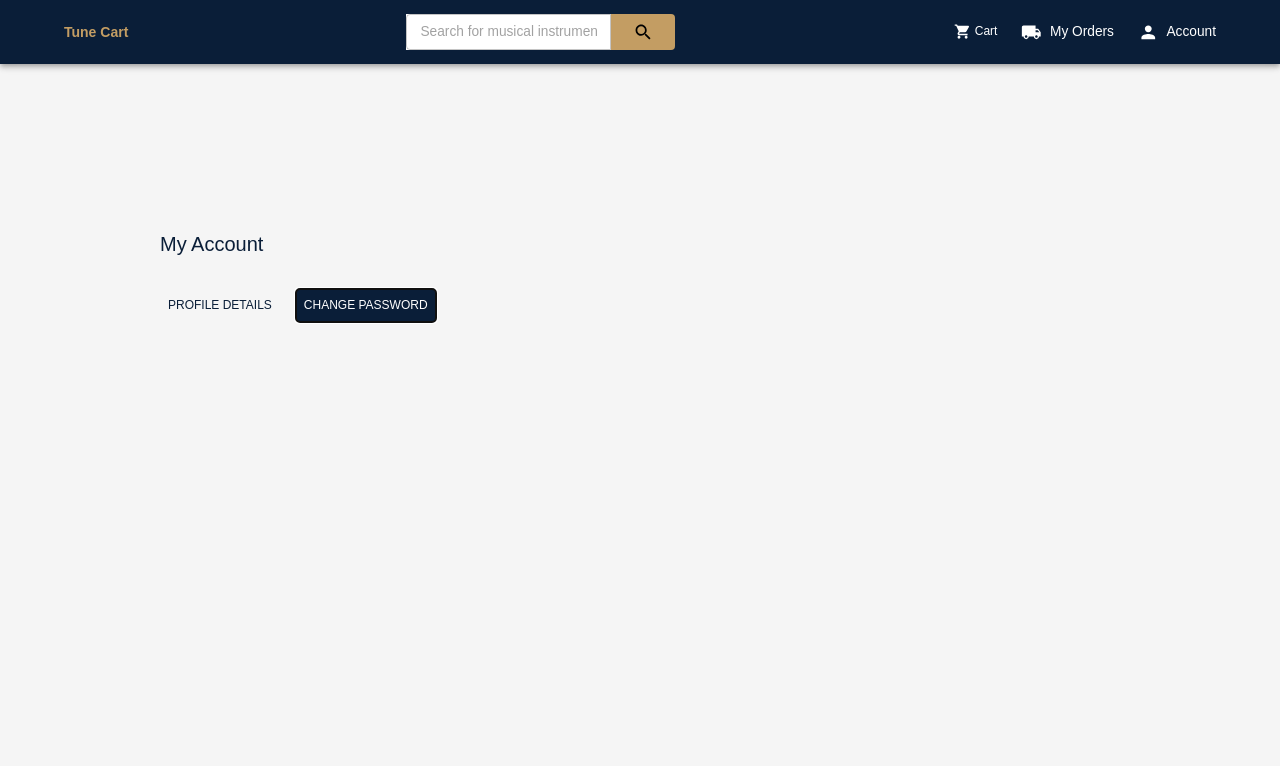
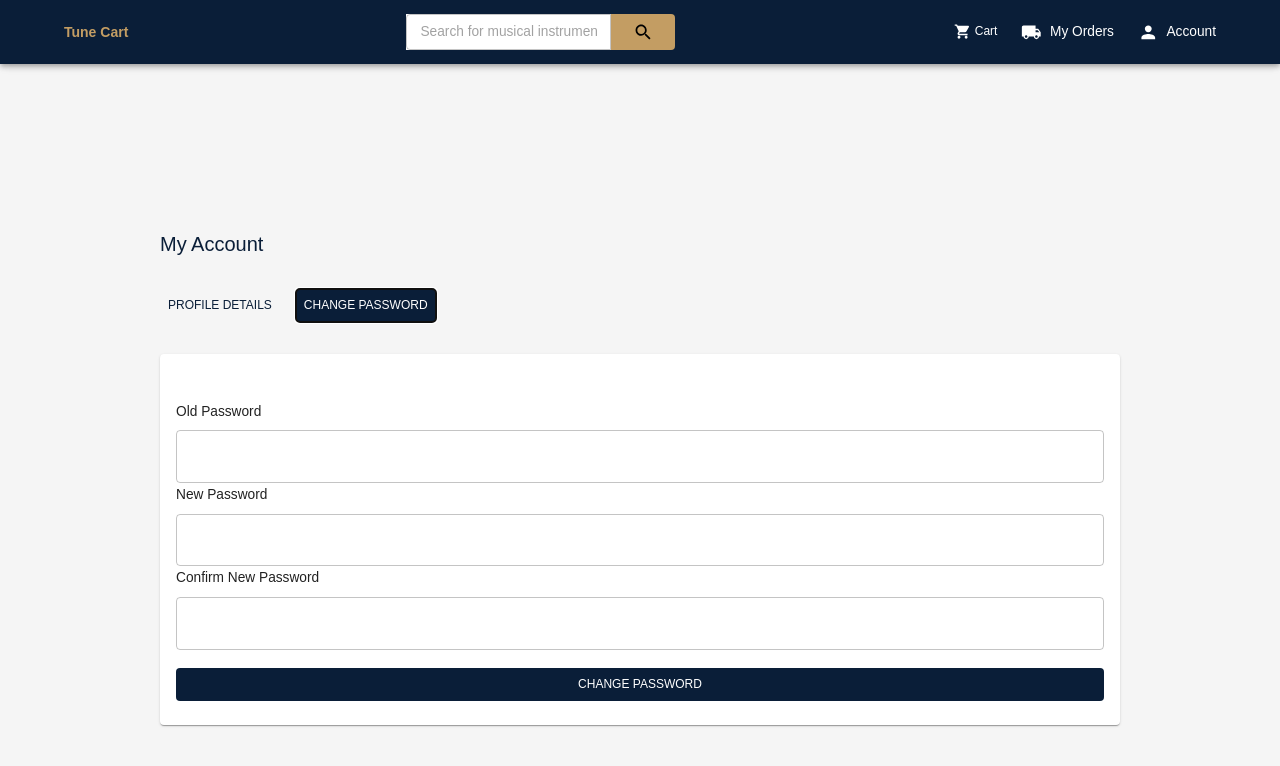
Before and after one commit to DilushaSF/Web-Projet-FE, a React (Vite) app: page /dashboard/profile in a window 1280 px wide. Both pictures are taken after a click on the button "CHANGE PASSWORD". Shown: the top 766 px of the page. Built offline with nearby package versions, Linux system fonts and the light colour scheme.

Commit message:
updated : profile page password update

```diff
--- a/src/pages/profile/profile.tsx
+++ b/src/pages/profile/profile.tsx
@@ -160,7 +160,74 @@ const Profile = () => {
 
         {activeView === "password" && (
           <Card>
-
+            <CardHeader>
+              {/* <CardTitle>Change Password</CardTitle> */}
+              {/* <CardDescription>Update your password</CardDescription> */}
+            </CardHeader>
+            <CardContent>
+              {/* TODO: handle handle password change inside form */}
+              <form
+                style={{ display: "flex", flexDirection: "column", gap: 2 }}
+              >
+                <Box sx={{ display: "flex", flexDirection: "column", gap: 1 }}>
+                  <Typography component="label" htmlFor="oldPassword">
+                    Old Password
+                  </Typography>
+                  <TextField
+                    id="oldPassword"
+                    type="password"
+                    value={oldPassword}
+                    onChange={(e) => {
+                      setError(null);
+                      setOldPassword(e.target.value);
+                    }}
+                    required
+                  />
+                </Box>
+                <Box sx={{ display: "flex", flexDirection: "column", gap: 1 }}>
+                  <Typography component="label" htmlFor="newPassword">
+                    New Password
+                  </Typography>
+                  <TextField
+                    id="newPassword"
+                    type="password"
+                    value={newPassword}
+                    onChange={(e) => {
+                      setError(null);
+                      setNewPassword(e.target.value);
+                    }}
+                    required
+                  />
+                </Box>
+                <Box sx={{ display: "flex", flexDirection: "column", gap: 1 }}>
+                  <Typography component="label" htmlFor="confirmPassword">
+                    Confirm New Password
+                  </Typography>
+                  <TextField
+                    id="confirmPassword"
+                    type="password"
+                    value={confirmPassword}
+                    onChange={(e) => {
+                      setError(null);
+                      setConfirmPassword(e.target.value);
+                    }}
+                    required
+                  />
+                </Box>
+                {error && (
+                  <Typography sx={{ color: "#EF4444", fontSize: 12 }}>
+                    {error}
+                  </Typography>
+                )}
+                <Button
+                  type="submit"
+                  sx={{ bgcolor: "#0A1E38", color: "white", mt: 2 }}
+                  disabled={isLoading}
+                >
+                  {isLoading ? "Updating..." : "Change Password"}
+                </Button>
+              </form>
+            </CardContent>
           </Card>
         )}
 
```
